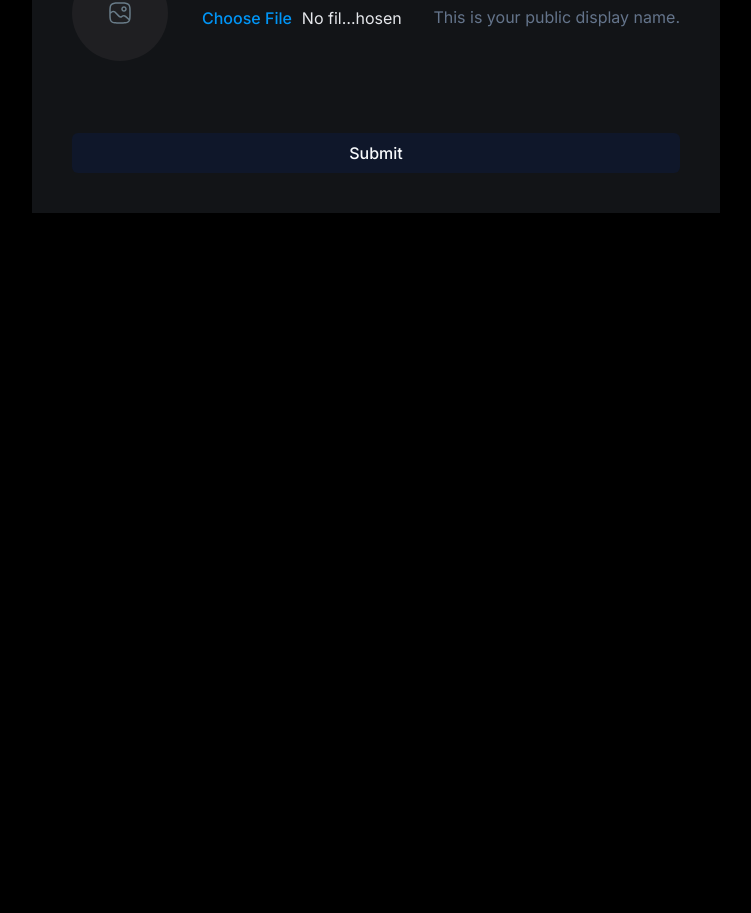
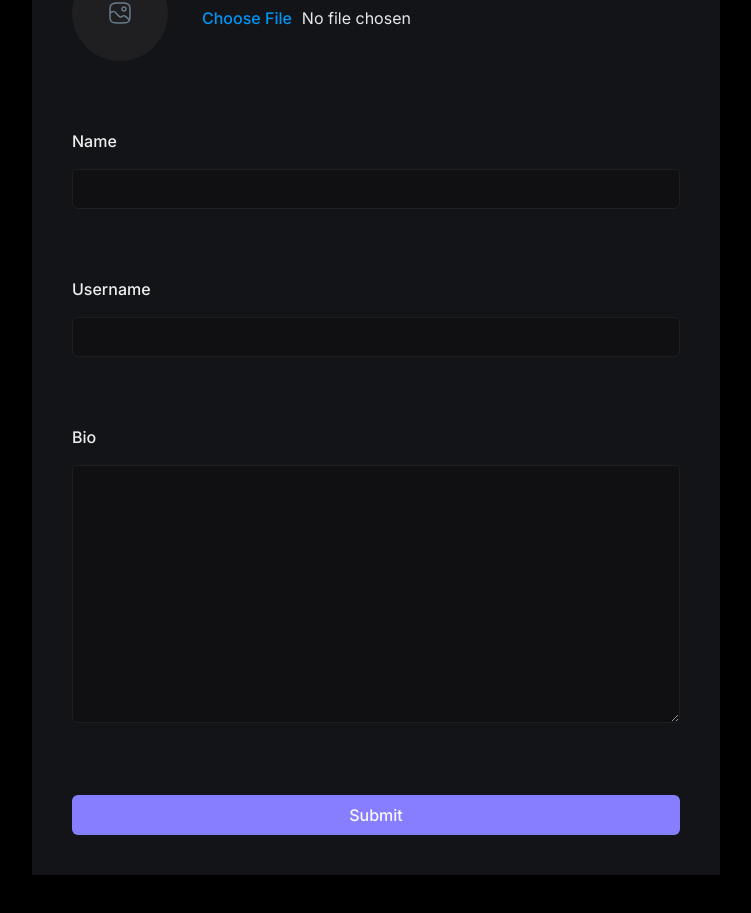
Before and after one commit to suha-nathan/movie-hive, a Next.js app: page /onboarding in a window 1280 px wide. Shown: the part 267-1180 px from the top of the page, without its empty margins (264-1015 px from the left). Before the commit the page ends 800 px from the top, so only its background shows below. Built offline with nearby package versions, Linux system fonts and the light colour scheme; no server answers.

Commit message:
onboarding form ui complete

```diff
--- a/components/forms/AccountProfile.tsx
+++ b/components/forms/AccountProfile.tsx
@@ -11,11 +11,13 @@ import {
 } from "@/components/ui/form";
 import { Input } from "@/components/ui/input";
 import { Button } from "@/components/ui/button";
+import { Textarea } from "@/components/ui/textarea";
 import { useForm } from "react-hook-form";
 import { zodResolver } from "@hookform/resolvers/zod";
 import { userValidation } from "@/lib/validations/user";
 import * as z from "zod";
 import Image from "next/image";
+import { ChangeEvent } from "react";
 
 interface Props {
   user: {
@@ -33,12 +35,19 @@ const AccountProfile = ({ user, btnTitle }: Props) => {
   const form = useForm({
     resolver: zodResolver(userValidation),
     defaultValues: {
-      profile_photo: "",
-      name: "",
-      username: "",
-      bio: "",
+      profile_photo: user?.image || "",
+      name: user?.name || "",
+      username: user?.username || "",
+      bio: user?.bio || "",
     },
   });
+
+  const handleImage = (
+    e: ChangeEvent,
+    fieldChange: (value: string) => void
+  ) => {
+    e.preventDefault();
+  };
 
   function onSubmit(values: z.infer<typeof userValidation>) {
     // Do something with the form values.
@@ -84,17 +93,70 @@ const AccountProfile = ({ user, btnTitle }: Props) => {
                   accept="image/*"
                   placeholder="Upload a photo"
                   className="account-form_image-input"
-                  onChange={(e) => handleChange(e, field.onChange)}
+                  onChange={(e) => handleImage(e, field.onChange)}
                 />
               </FormControl>
-              <FormDescription>
-                This is your public display name.
-              </FormDescription>
-              <FormMessage />
             </FormItem>
           )}
         />
-        <Button type="submit">Submit</Button>
+
+        <FormField
+          control={form.control}
+          name="name"
+          render={({ field }) => (
+            <FormItem className="flex flex-col gap-3 w-full">
+              <FormLabel className="text-base-semibold text-light-2 ">
+                Name
+              </FormLabel>
+              <FormControl>
+                <Input
+                  type="text"
+                  className="account-form_input no-focus"
+                  {...field}
+                />
+              </FormControl>
+            </FormItem>
+          )}
+        />
+        <FormField
+          control={form.control}
+          name="username"
+          render={({ field }) => (
+            <FormItem className="flex flex-col gap-3 w-full">
+              <FormLabel className="text-base-semibold text-light-2 ">
+                Username
+              </FormLabel>
+              <FormControl>
+                <Input
+                  type="text"
+                  className="account-form_input no-focus"
+                  {...field}
+                />
+              </FormControl>
+            </FormItem>
+          )}
+        />
+        <FormField
+          control={form.control}
+          name="bio"
+          render={({ field }) => (
+            <FormItem className="flex flex-col gap-3 w-full">
+              <FormLabel className="text-base-semibold text-light-2 ">
+                Bio
+              </FormLabel>
+              <FormControl>
+                <Textarea
+                  rows={10}
+                  className="account-form_input no-focus"
+                  {...field}
+                />
+              </FormControl>
+            </FormItem>
+          )}
+        />
+        <Button type="submit" className="bg-primary-500">
+          Submit
+        </Button>
       </form>
     </Form>
   );
--- /dev/null
+++ b/components/ui/textarea.tsx
@@ -0,0 +1,24 @@
+import * as React from "react"
+
+import { cn } from "@/lib/utils"
+
+export interface TextareaProps
+  extends React.TextareaHTMLAttributes<HTMLTextAreaElement> {}
+
+const Textarea = React.forwardRef<HTMLTextAreaElement, TextareaProps>(
+  ({ className, ...props }, ref) => {
+    return (
+      <textarea
+        className={cn(
+          "flex min-h-[80px] w-full rounded-md border border-slate-200 bg-white px-3 py-2 text-sm ring-offset-white placeholder:text-slate-500 focus-visible:outline-none focus-visible:ring-2 focus-visible:ring-slate-950 focus-visible:ring-offset-2 disabled:cursor-not-allowed disabled:opacity-50 dark:border-slate-800 dark:bg-slate-950 dark:ring-offset-slate-950 dark:placeholder:text-slate-400 dark:focus-visible:ring-slate-300",
+          className
+        )}
+        ref={ref}
+        {...props}
+      />
+    )
+  }
+)
+Textarea.displayName = "Textarea"
+
+export { Textarea }
--- a/next.config.mjs
+++ b/next.config.mjs
@@ -1,4 +1,28 @@
+import { hostname } from "os";
+
 /** @type {import('next').NextConfig} */
-const nextConfig = {};
+const nextConfig = {
+  experimental: {
+    // serverActions: true,
+    serverComponentsExternalPackages: ["mongoose"],
+  },
+  images: {
+    remotePatterns: [
+      { protocol: "https", hostname: "img.clerk.com" },
+      {
+        protocol: "https",
+        hostname: "images.clerk.dev",
+      },
+      {
+        protocol: "https",
+        hostname: "uploadthing.com",
+      },
+      {
+        protocol: "https",
+        hostname: "placehold.co",
+      },
+    ],
+  },
+};
 
 export default nextConfig;
```
